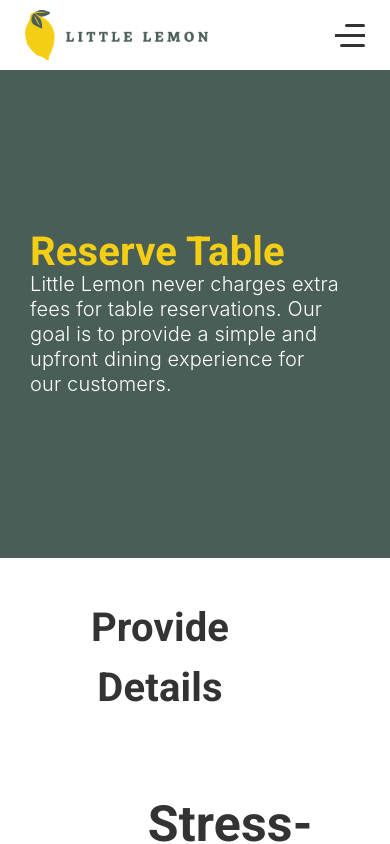
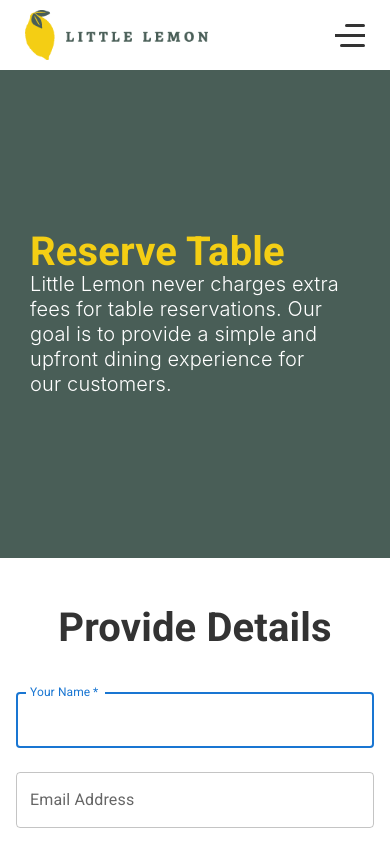
Before and after one commit to umaransar03/littleLemonTableReserve, a React (Create React App) app: page / in a window 390 px wide. Shown: the top 844 px of the page. Built offline with nearby package versions, Linux system fonts and the light colour scheme.

Commit message:
booking page designing done

```diff
--- a/src/screens/ReserveTable/ReserveTable.css
+++ b/src/screens/ReserveTable/ReserveTable.css
@@ -58,7 +58,7 @@
 .details {
     display: flex;
     flex-direction: row;
-    margin: 150px 100px 20px 100px;
+    margin: 150px 100px 0px 100px;
     justify-content: space-between;
     align-items: center;
 }
@@ -83,6 +83,7 @@
     width: 100%;
     margin: 50px;
     margin-bottom: 200px;
+    margin-left: 90px;
 }
 .note h1{
     font-weight: 600;
@@ -103,6 +104,16 @@
 }
 
 @media screen and (max-width: 1148px) {
+    .reserveTop img {
+        width: 420px;
+        height: 450px;
+    }
+    .details{
+        margin-left: 50px;
+    }
+    .reserveTable{
+        margin-left: 50px;
+    }
     .reserveTable h2 {
         font-size: 40px;
         line-height: 40px;
@@ -111,6 +122,16 @@
         font-size: 20px;
         line-height: 25px;
     }
+    .note{
+        margin-left: 20px;
+    }
+    .note h1{
+        font-size: 40px;
+    }
+    .note h3{
+        font-size: 18px;
+
+    }
 }
 
 @media screen and (max-width: 906px) {
@@ -118,7 +139,9 @@
         margin-left: 30px;
     }
     .details {
-        margin: 20px 100px 20px 30px;
+        width: 100%;
+        margin: 20px 100px 10px 0px;
+        justify-content: center;
     }
     .details h1{
         font-size: 40px;
@@ -126,4 +149,7 @@
     .reserveTop img {
         display: none;
     }
+    .note{
+        display: none;
+    }
 }
--- a/src/screens/UserInput/UserInput.js
+++ b/src/screens/UserInput/UserInput.js
@@ -68,8 +68,10 @@ export default function Userinput() {
                             <DatePicker
                                 label='Select Date'
                                 sx={{mb:2}}
+                                required
                             />
                             <TimePicker
+                                required
                                 label='What Time?'
                             />
                         </Stack>
@@ -77,7 +79,7 @@ export default function Userinput() {
                             type="submit"
                             fullWidth
                             variant="contained"
-                            sx={{ mt: 3, mb: 2, backgroundColor: '#495E57', }}
+                            sx={{ mt: 3, mb: 2, backgroundColor: '#495E57', ":hover": {bgcolor: '#333333'}}}
                         >
                             Submit
                         </Button>
```
